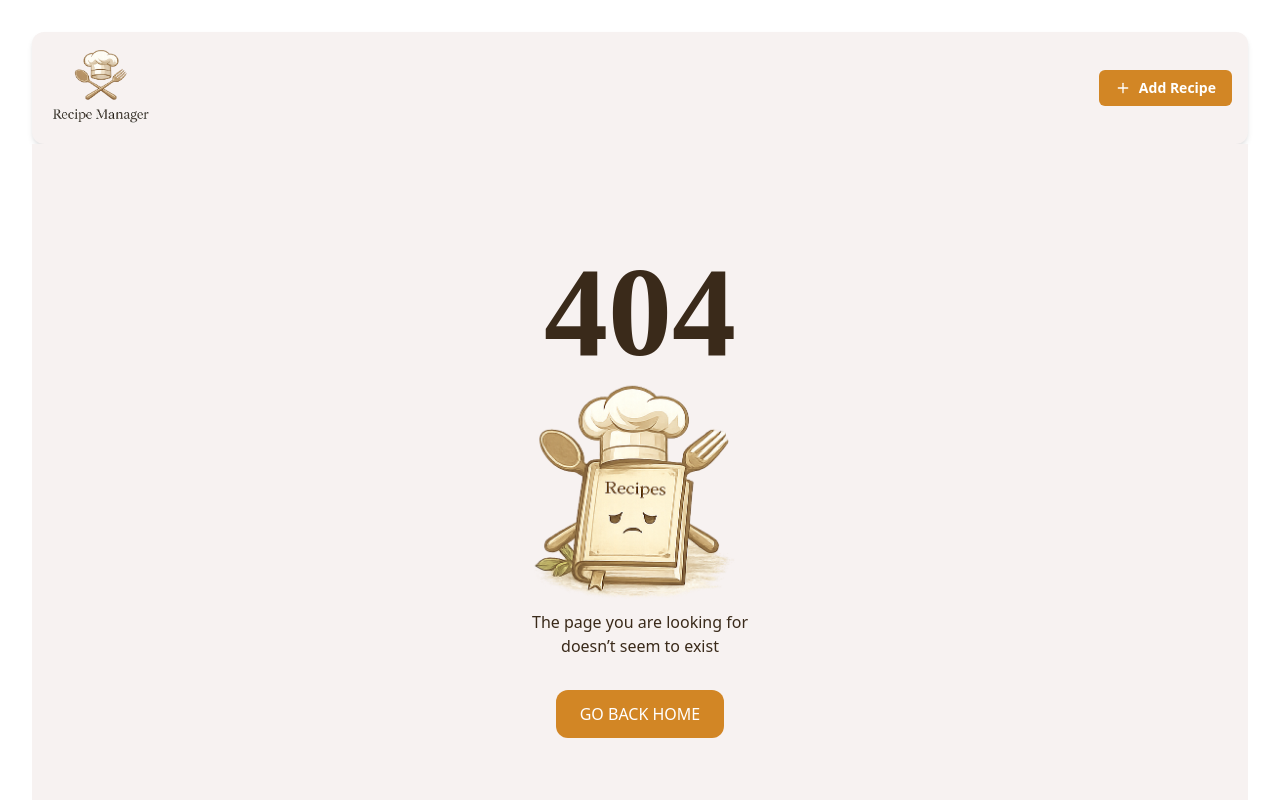
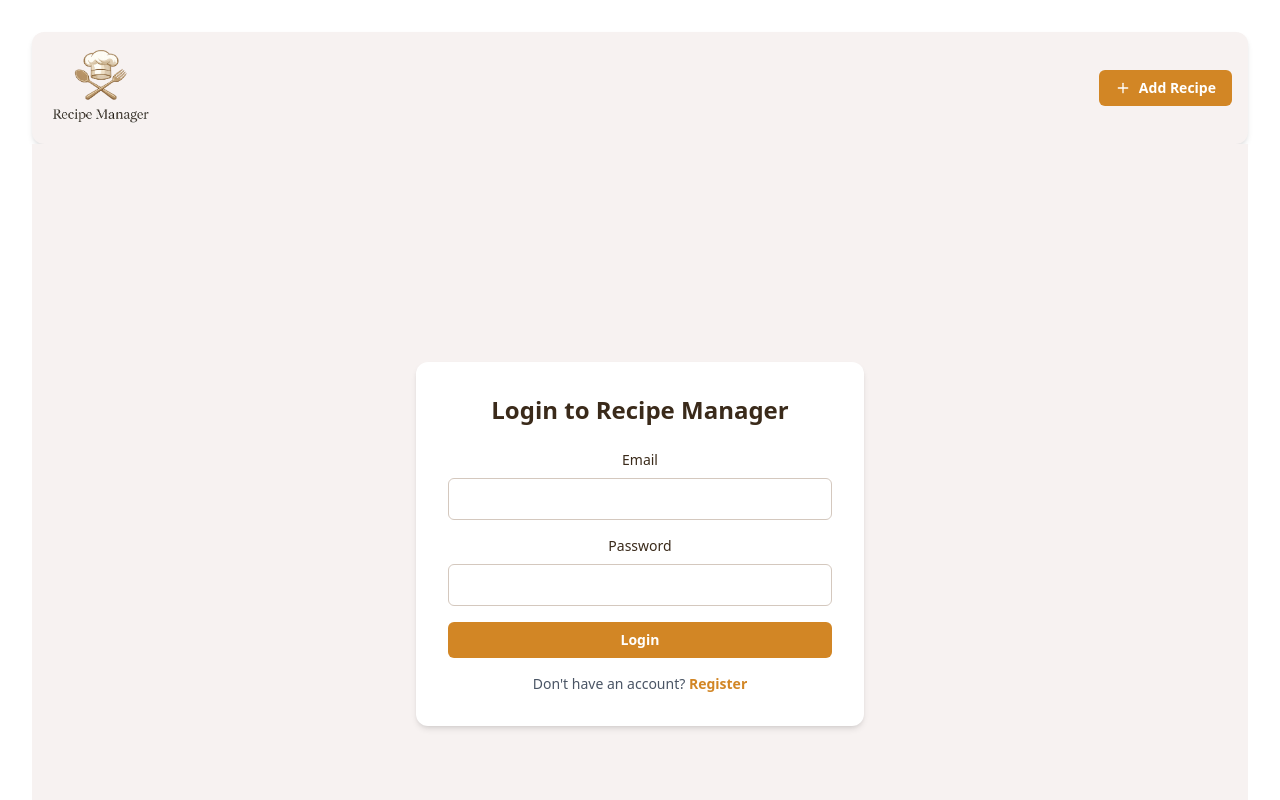
Before and after one commit to Stradow/recipe-manager, a React (Vite) app: page /login in a window 1280 px wide. Before the commit this address had no page. Shown: the top 800 px of the page. Built offline with nearby package versions, Linux system fonts and the light colour scheme.

Commit message:
created login page

```diff
--- a/src/App.tsx
+++ b/src/App.tsx
@@ -6,6 +6,8 @@ import RecipeListPage from "./pages/RecipeListPage";
 import RecipeDetailsPage from "./pages/RecipeDetailsPage";
 import CreateEditRecipePage from "./pages/CreateEditRecipePage";
 import NotFoundPage from "./components/NotFoundPage";
+import LoginPage from "./pages/LoginPage";
+import RegisterPage from "./pages/RegisterPage";
 
 function App() {
   return (
@@ -14,6 +16,8 @@ function App() {
 
       <main className="flex-1">
         <Routes>
+          <Route path="/login" element={<LoginPage />} />
+          <Route path="/register" element={<RegisterPage />} />
           <Route path="/" element={<RecipeListPage />} />
           <Route path="/recipes" element={<RecipeListPage />} />
           <Route path="/recipes/new" element={<CreateEditRecipePage />} />
--- a/src/components/RecipeForm.tsx
+++ b/src/components/RecipeForm.tsx
@@ -14,7 +14,7 @@ const RecipeForm = ({ initialData, onSubmit, isEditMode }: RecipeFormProps) => {
   const [imageFile, setImageFile] = useState<File | null>(null);
   const [preview, setPreview] = useState<string | null>(null);
   const [title, setTitle] = useState("");
-  const [description, setDescription] = useState("");
+  const [description, setDescription] = useState<string | undefined>("");
   const [ingredients, setIngredients] = useState<Ingredient[]>([]);
   const [currentIngredient, setCurrentIngredient] = useState({
     name: "",
@@ -90,7 +90,7 @@ const RecipeForm = ({ initialData, onSubmit, isEditMode }: RecipeFormProps) => {
 
     const formData = new FormData();
     formData.append("title", title);
-    formData.append("description", description);
+    formData.append("description", description ?? "");
     formData.append("ingredients", JSON.stringify(ingredients));
     formData.append("instructions", JSON.stringify(instructions));
 
--- a/src/main.tsx
+++ b/src/main.tsx
@@ -3,11 +3,14 @@ import { createRoot } from "react-dom/client";
 import { BrowserRouter } from "react-router-dom";
 import "./index.css";
 import App from "./App.tsx";
+import { AuthProvider } from "./context/AuthContext.tsx";
 
 createRoot(document.getElementById("root")!).render(
   <StrictMode>
     <BrowserRouter>
-      <App />
+      <AuthProvider>
+        <App />
+      </AuthProvider>
     </BrowserRouter>
   </StrictMode>,
 );
--- /dev/null
+++ b/src/pages/LoginPage.tsx
@@ -0,0 +1,85 @@
+import { useState } from "react";
+import { useNavigate, Link } from "react-router-dom";
+import { useAuth } from "../context/AuthContext";
+
+const LoginPage = () => {
+  const [email, setEmail] = useState("");
+  const [password, setPassword] = useState("");
+  const [error, setError] = useState("");
+  const { login } = useAuth();
+  const nav = useNavigate();
+
+  const handleSubmit = async (e: React.FormEvent) => {
+    e.preventDefault();
+    setError("");
+
+    try {
+      await login(email, password);
+      nav("/recipes");
+    } catch (error) {
+      setError("Invalid credentials");
+    }
+  };
+
+  return (
+    <div className="min-h-screen flex items-center justify-center bg-[#F7F2F1] p-6">
+      <div className="bg-white rounded-xl shadow-md p-8 max-w-md w-full">
+        <h1 className="text-2xl font-bold text-[#3A2A1A] mb-6">
+          Login to Recipe Manager
+        </h1>
+
+        {error && (
+          <div className="bg-red-100 border border-red-400 text-red-700 px-4 py-3 rounded mb-4">
+            {error}
+          </div>
+        )}
+
+        <form onSubmit={handleSubmit} className="space-y-4">
+          <div>
+            <label className="block text-sm font-medium text-[#3A2A1A] mb-2">
+              Email
+            </label>
+            <input
+              type="email"
+              value={email}
+              onChange={(e) => setEmail(e.target.value)}
+              required
+              className="w-full rounded-md border border-[#D4C8BE] bg-white p-2 focus:outline-none focus:ring-2 focus:ring-[#D28625]"
+            />
+          </div>
+
+          <div>
+            <label className="block text-sm font-medium text-[#3A2A1A] mb-2">
+              Password
+            </label>
+            <input
+              type="password"
+              value={password}
+              onChange={(e) => setPassword(e.target.value)}
+              required
+              className="w-full rounded-md border border-[#D4C8BE] bg-white p-2 focus:outline-none focus:ring-2 focus:ring-[#D28625]"
+            />
+          </div>
+
+          <button
+            type="submit"
+            className="w-full rounded-md px-4 py-2 text-sm font-semibold text-white bg-[#D28625] hover:bg-[#AB9983] transition"
+          >
+            Login
+          </button>
+        </form>
+
+        <p className="mt-4 text-center text-sm text-gray-600">
+          Don't have an account?{" "}
+          <Link
+            to="/register"
+            className="text-[#D28625] hover:underline font-semibold"
+          >
+            Register
+          </Link>
+        </p>
+      </div>
+    </div>
+  );
+};
+export default LoginPage;
--- /dev/null
+++ b/src/pages/RegisterPage.tsx
@@ -0,0 +1,4 @@
+const RegisterPage = () => {
+  return <div>RegisterPage</div>;
+};
+export default RegisterPage;
```
